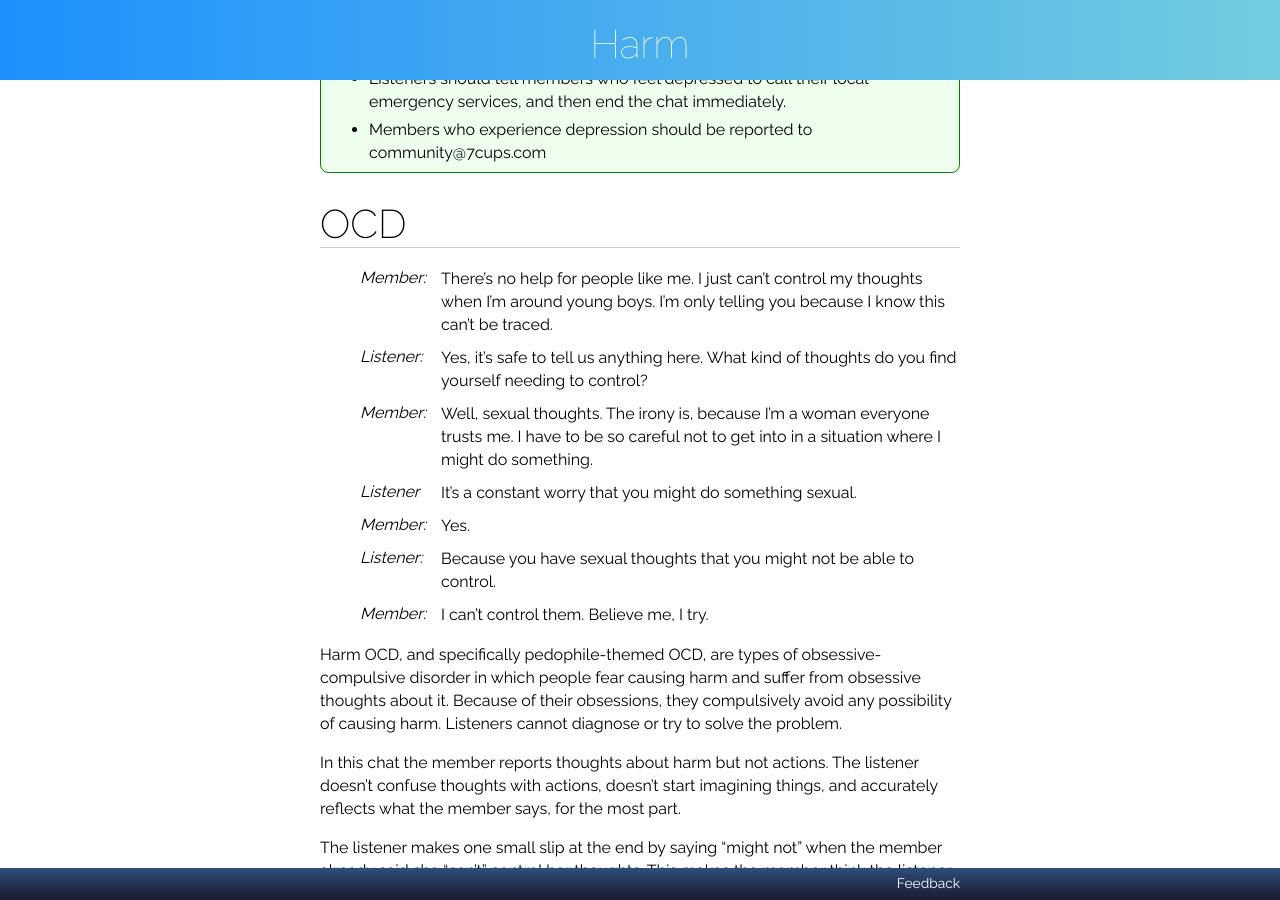
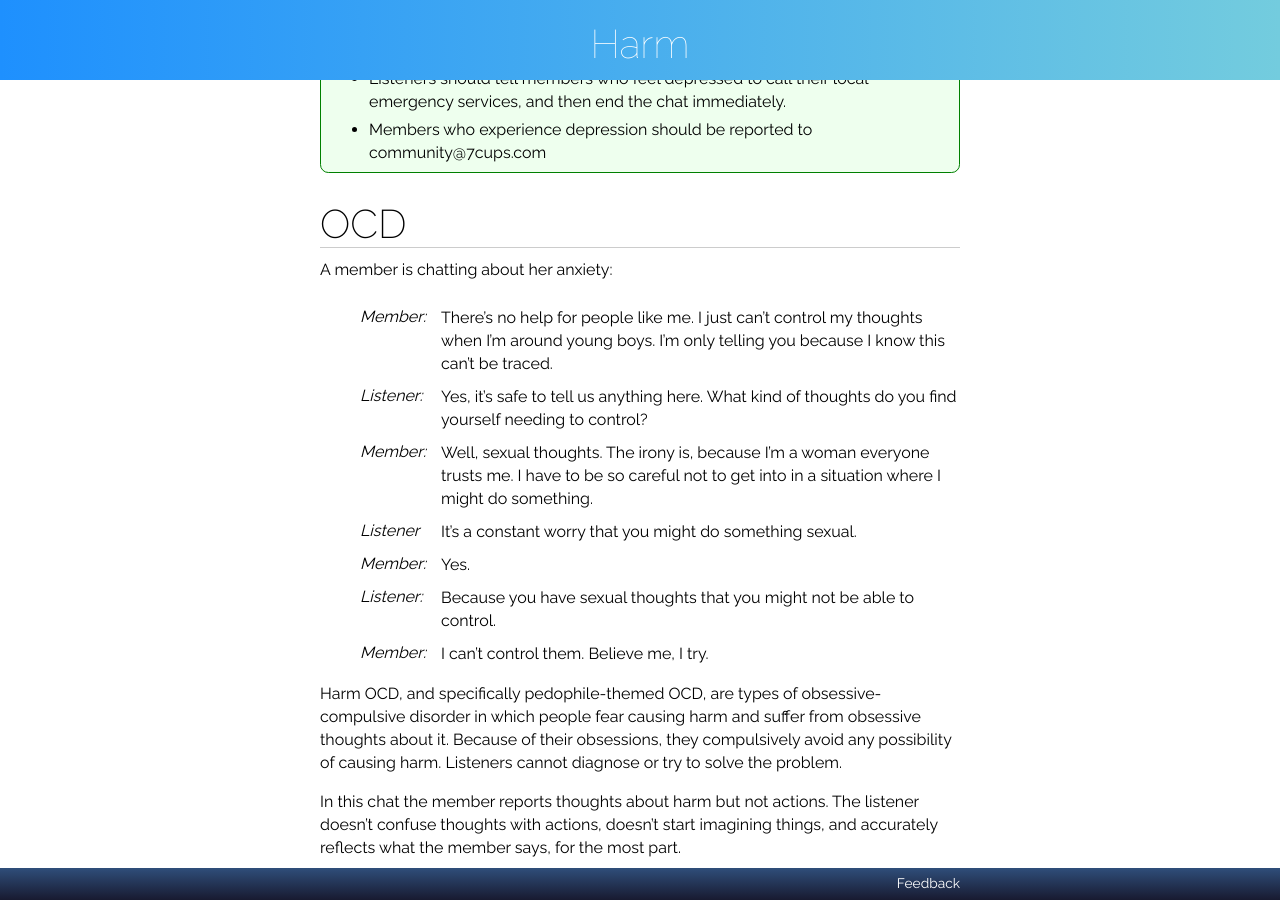
Before and after one commit to RarelyCharlie/rarelycharlie.github.io, a Jekyll site: the page built from _guide/harm.md, in a window 1280 px wide and 900 px high, scrolled down 23355 px. Built offline with Jekyll 4.4.1, drawn with Linux system fonts in a browser that asks for light colours; nearby versions of some CDN libraries.

Commit message:
add section intro

```diff
--- a/_guide/harm.md
+++ b/_guide/harm.md
@@ -689,6 +689,8 @@ Listeners at 7 Cups are here to understand.
 
 # OCD
 
+A member is chatting about her anxiety:
+
 |Member:|There's no help for people like me. I just can't control my thoughts when I'm around young boys. I'm only telling you because I know this can't be traced.
 |Listener:|Yes, it's safe to tell us anything here. What kind of thoughts do you find yourself needing to control?
 |Member:|Well, sexual thoughts. The irony is, because I'm a woman everyone trusts me. I have to be so careful not to get into in a situation where I might do something.
```
